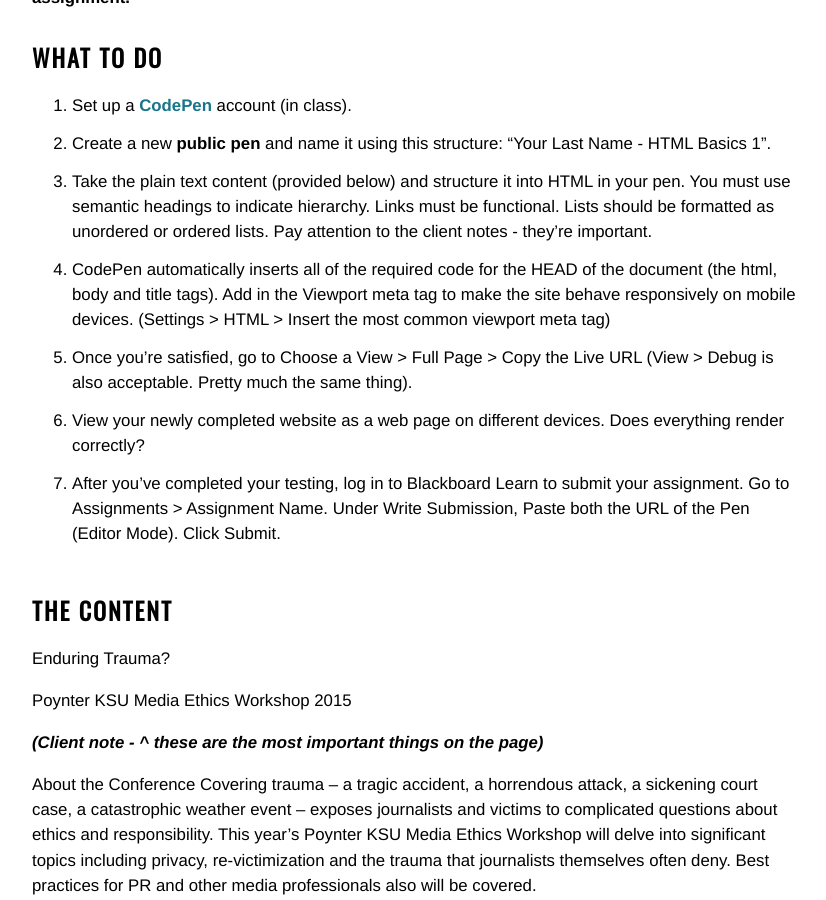
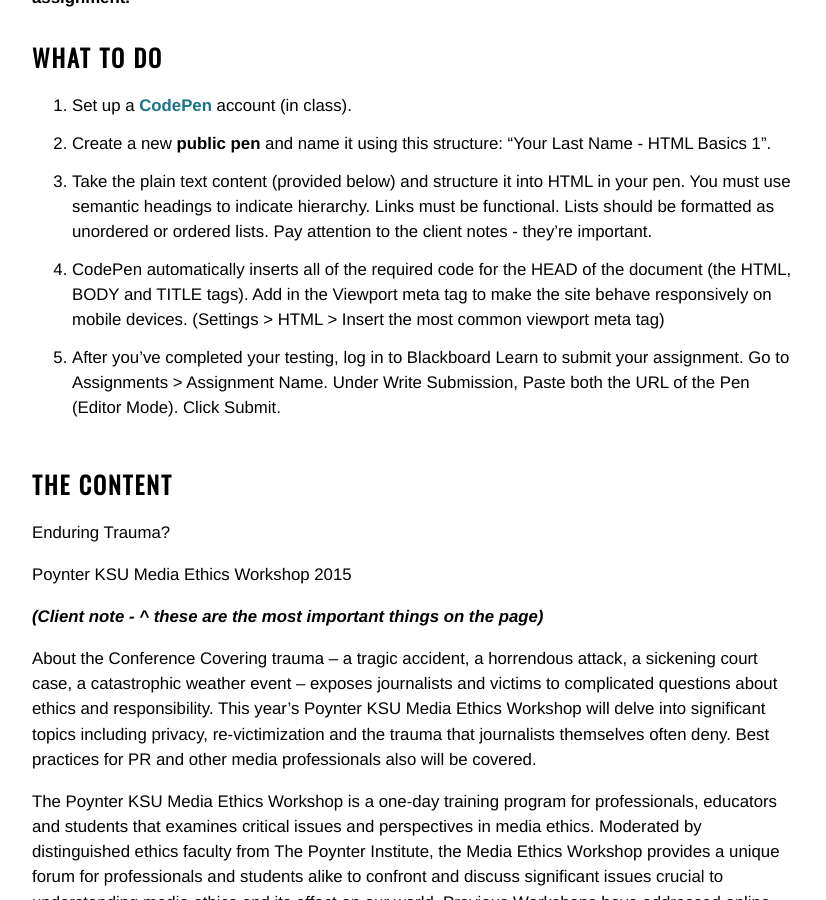
Before and after one commit to KentStateWeb/rwd, a Jekyll site: the page built from _assignments/html.md, in a window 1280 px wide and 900 px high, scrolled down 675 px. Shown: the whole window, without its empty margins (224-1050 px from the left). Built offline with Jekyll 4.4.1, drawn with Linux system fonts in a browser that asks for light colours; some web fonts are replaced.

Commit message:
Added class 2 slides, adjusted class 2

```diff
--- a/_assignments/html.md
+++ b/_assignments/html.md
@@ -24,10 +24,8 @@
 1. Set up a [CodePen](http://www.codepen.io) account (in class).
 2. Create a new **public pen** and name it using this structure: "Your Last Name - HTML Basics 1".
 3. Take the plain text content (provided below) and structure it into HTML in your pen.  You must use semantic headings to indicate hierarchy.  Links must be functional.  Lists should be formatted as unordered or ordered lists.   Pay attention to the client notes - they're important.
-4. CodePen automatically inserts all of the required code for the HEAD of the document (the html, body and title tags).  Add in the Viewport meta tag to make the site behave responsively on mobile devices. (Settings > HTML > Insert the most common viewport meta tag)
-6. Once you're satisfied, go to Choose a View > Full Page > Copy the Live URL (View > Debug is also acceptable.  Pretty much the same thing).
-7. View your newly completed website as a web page on different devices.  Does everything render correctly?
-8. After you've completed your testing, log in to Blackboard Learn to submit your assignment.  Go to Assignments > Assignment Name.  Under Write Submission, Paste both the URL of the Pen (Editor Mode).  Click Submit.
+4. CodePen automatically inserts all of the required code for the HEAD of the document (the HTML, BODY and TITLE tags).  Add in the Viewport meta tag to make the site behave responsively on mobile devices. (Settings > HTML > Insert the most common viewport meta tag)
+5. After you've completed your testing, log in to Blackboard Learn to submit your assignment.  Go to Assignments > Assignment Name.  Under Write Submission, Paste both the URL of the Pen (Editor Mode).  Click Submit.
 
 ## The Content
 
--- a/class/slides/2/exercise1-error.html
+++ b/class/slides/2/exercise1-error.html
@@ -1,8 +1,8 @@
-<!-- There are a total of 9 errors on this page.  Can you find all of them? -->
+<!-- There are a total of 8 errors on this page.  Can you find all of them? -->
 <html>
   <head>
     <title>Responsive Design</title>
-  <bodie>
+  <body>
     </h1>Principles of RWD<h1>
     <h2>Media Queries and Flexible Media<h2>
     <p>Media queries change the page content at various <strong>breakpoints.</p>
```
Also changed, not shown: _classes/2.md (+2 -2 lines), 3 other files.
